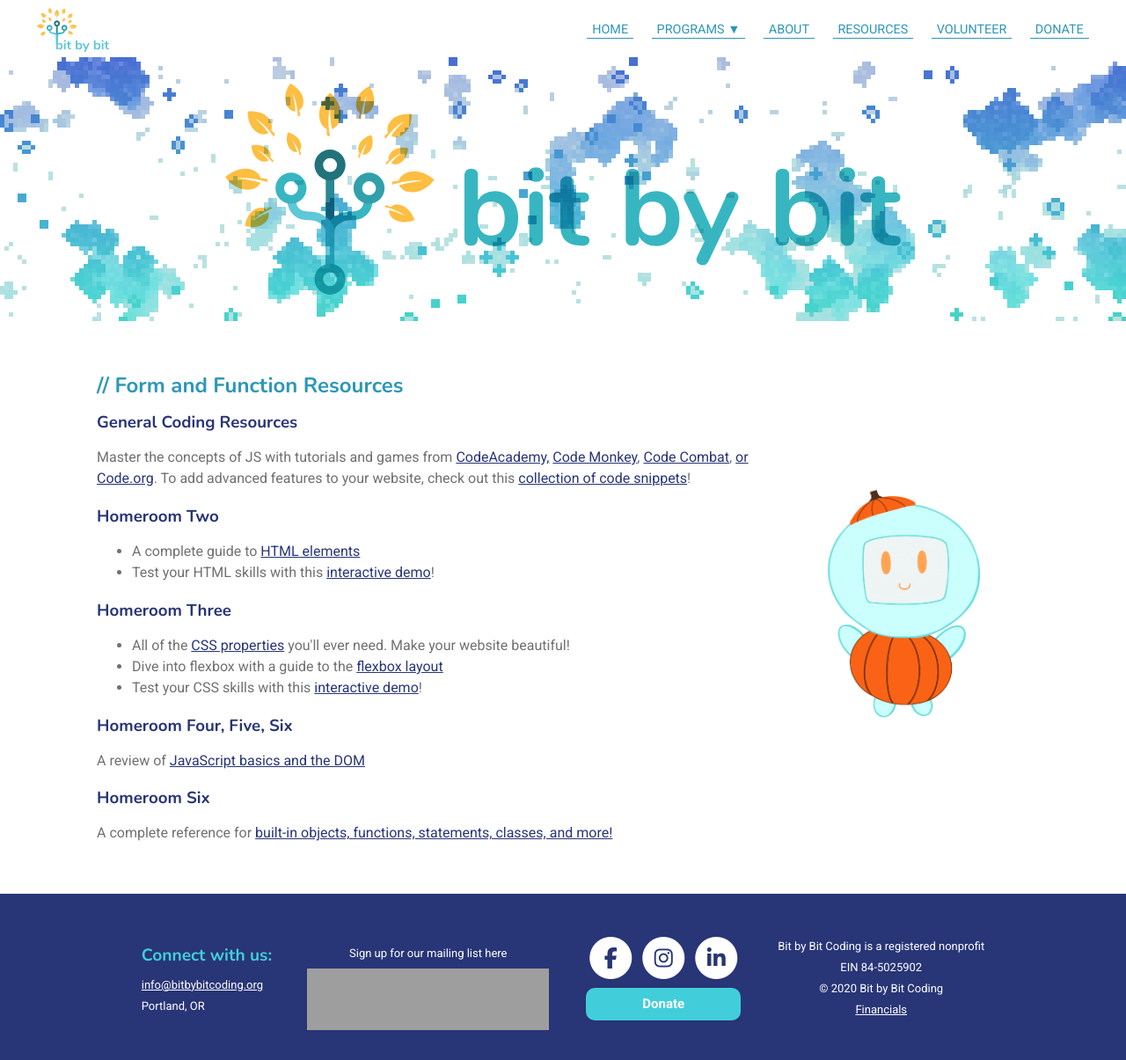
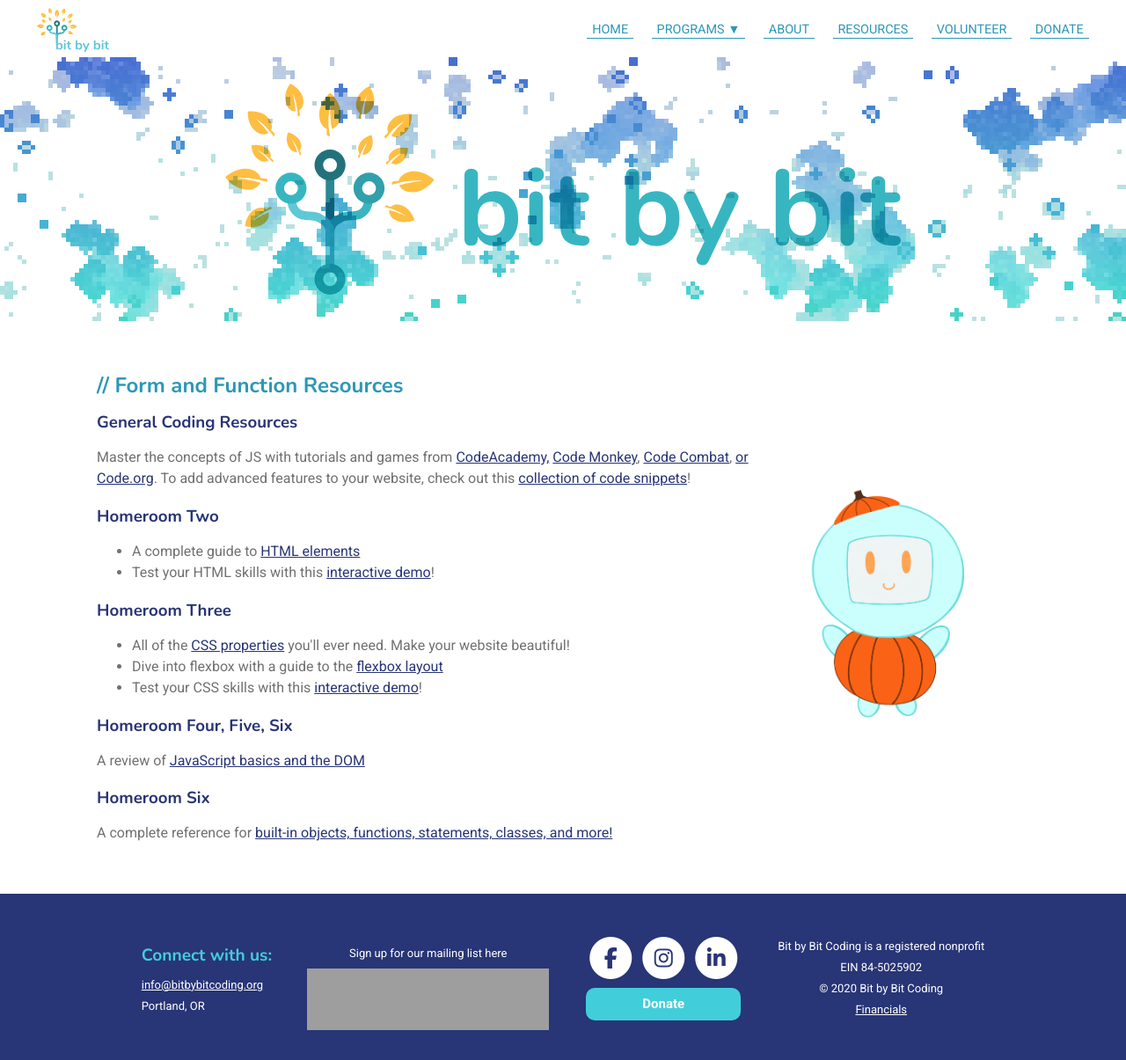
Before and after one commit to bit-by-bit-coding/bxb-website, a Jekyll site: the page built from ffresources.html, in a window 1280 px wide and 1205 px high. Shown: the whole window at 88% size. Built offline with Jekyll 4.4.1, drawn with Linux system fonts in a browser that asks for light colours; nearby versions of some CDN libraries; grey boxes are pictures that could not be loaded.

Commit message:
more flex styling

```diff
--- a/styles/resources.scss
+++ b/styles/resources.scss
@@ -5,8 +5,11 @@
 
 /* Resources Page */
 .details-container {
-  justify-content: space-between;
   align-items: center;
+}
+
+.details-item {
+  flex-basis: 100px;
 }
 
 #resource {
@@ -30,11 +33,14 @@
 .bot {
 	width: 200px;
   height: auto;
-  margin-left: 10px;
 }
 
 #bot-item {
   flex-basis: 200px;
+}
+
+#pumpkin {
+  margin-left: 10px;
 }
 
 /* Details*/
```
